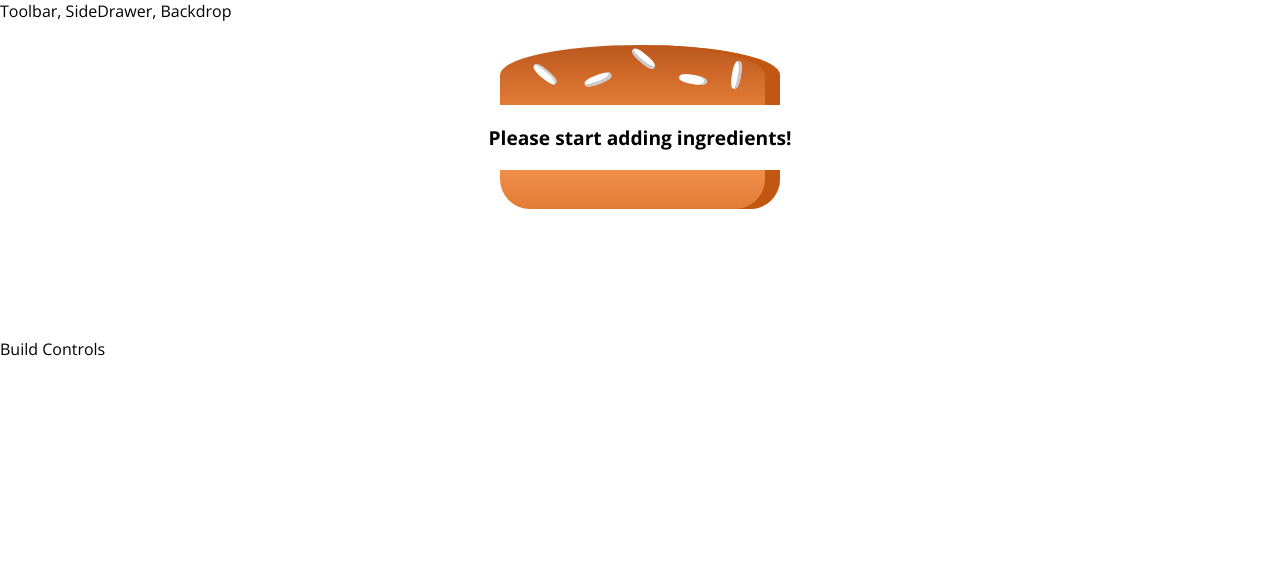
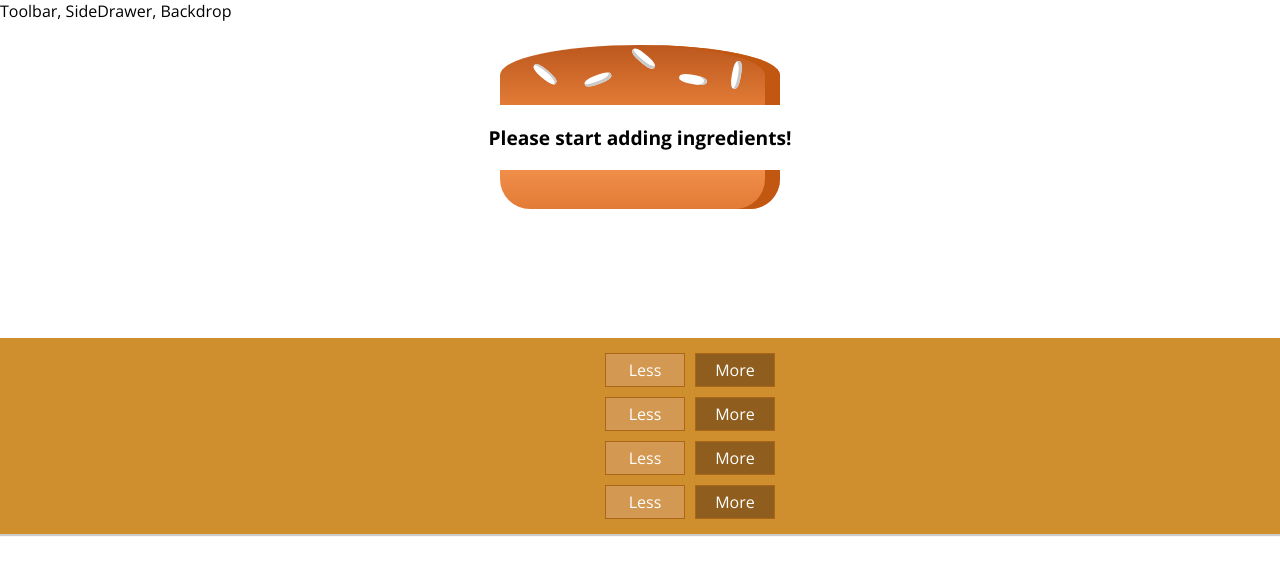
Before and after one commit to Christopher-Gustavsson/react_burger_builder, a React (Create React App) app: page / in a window 1280 px wide. Shown: the top 574 px of the page. Built offline with nearby package versions, Linux system fonts and the light colour scheme.

Commit message:
controls are properly displayed

```diff
--- /dev/null
+++ b/src/components/Burger/BuildControls/BuildControl/BuildControl.css
@@ -0,0 +1,56 @@
+.BuildControl {
+    display: flex;
+    justify-content: space-between;
+    align-items: center;
+    margin: 5px 0;
+}
+
+.BuildControl button {
+    display: block;
+    font: inherit;
+    padding: 5px;
+    margin: 0 5px;
+    width: 80px;
+    border: 1px solid #AA6817;
+    cursor: pointer;
+    outline: none;
+}
+
+.BuildControl button:disabled {
+    background-color: #AC9980;
+    border: 1px solid #7E7365;
+    color: #ccc;
+    cursor: default;
+}
+
+.BuildControl button:hover:disabled {
+    background-color: #AC9980;
+    color: #ccc;
+    cursor: not-allowed;
+}
+
+.Label {
+    padding: 10px;
+    font-weight: bold;
+    width: 80px;
+}
+
+.BuildControl .Less {
+    background-color: #D39952;
+    color: white;
+}
+
+.BuildControl .More {
+    background-color: #8F5E1E;
+    color: white;
+}
+
+.BuildControl .Less:hover, .BuildControl .Less:active {
+    background-color: #DAA972;
+    color: white;
+}
+
+.BuildControl .More:hover,.BuildControl .More:active {
+    background-color: #99703F;
+    color: white;
+}
--- /dev/null
+++ b/src/components/Burger/BuildControls/BuildControl/BuildControl.js
@@ -0,0 +1,12 @@
+import React from 'react';
+import './BuildControl.css';
+
+const buildControl = props => (
+    <div className='BuildControl'>
+        <div className='Label'>{props.label}</div>
+        <button className='Less'>Less</button>
+        <button className='More'>More</button>
+    </div>
+);
+
+export default buildControl;
--- /dev/null
+++ b/src/components/Burger/BuildControls/BuildControls.css
@@ -0,0 +1,10 @@
+.BuildControls{
+    width: 100%;
+    background-color: #CF8F2E;
+    display: flex;
+    flex-flow: column;
+    align-items: center;
+    box-shadow: 0 2px 1px #ccc;
+    margin: auto;
+    padding: 10px 0;
+}
--- /dev/null
+++ b/src/components/Burger/BuildControls/BuildControls.js
@@ -0,0 +1,33 @@
+import React from 'react';
+import './BuildControls.css';
+import BuildControl from './BuildControl/BuildControl';
+
+
+const controls = [
+    {
+        label: 'Salad',
+        type: 'salad'
+    },
+    {
+        label: 'Bacon',
+        type: 'bacon'
+    },
+    {
+        label: 'Cheese',
+        type: 'cheese'
+    },
+    {
+        label: 'Meat',
+        type: 'meat'
+    }
+];
+
+const buildControls = props => (
+    <div className='BuildControls'>
+        {controls.map(ctrl => (
+            <BuildControl key={ctrl.label} lable={ctrl.label} />
+        ))}
+    </div>
+);
+
+export default buildControls;
--- a/src/containers/BurgerBuilder/BurgerBuilder.js
+++ b/src/containers/BurgerBuilder/BurgerBuilder.js
@@ -1,7 +1,7 @@
 import React, {Component} from 'react';
 import Aux from '../../hoc/Aux';
 import Burger from '../../components/Burger/Burger';
-
+import BuildControls from '../../components/Burger/BuildControls/BuildControls';
 class BurgerBuilder extends Component{
     state = {
         ingredients: {
@@ -16,7 +16,7 @@ class BurgerBuilder extends Component{
         return(
             <Aux>
                 <Burger ingredients={this.state.ingredients}/>
-                <div>Build Controls</div>
+                <BuildControls />
             </Aux>
         );
     }
```
